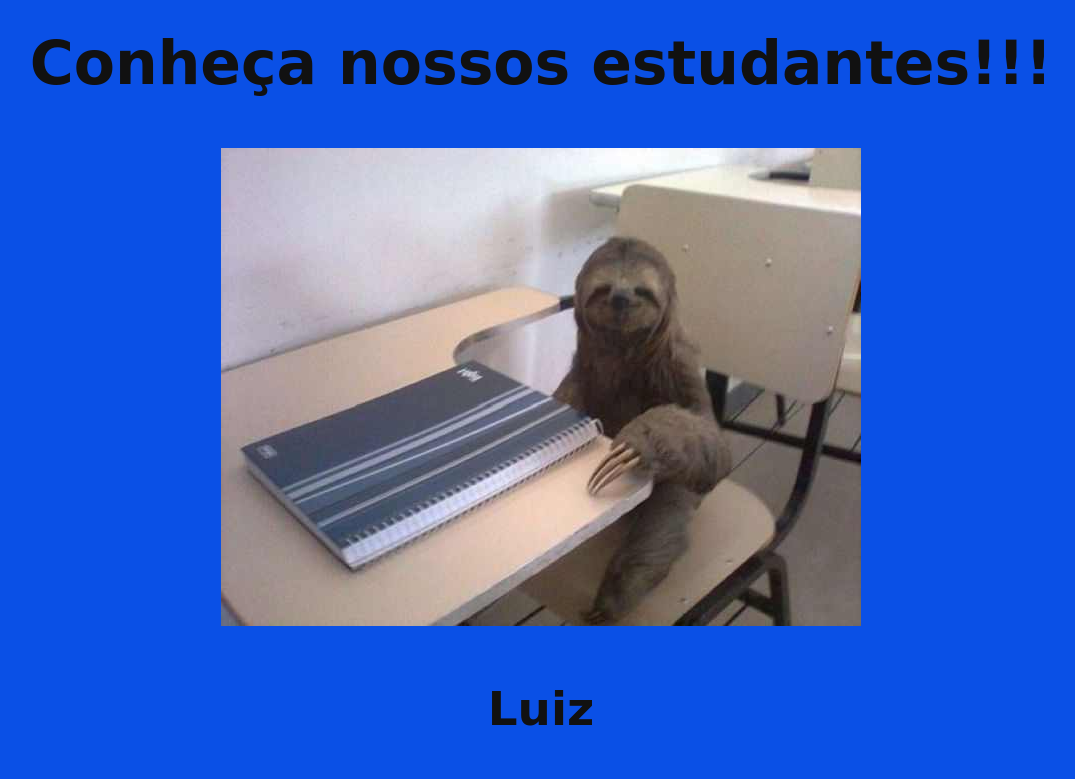
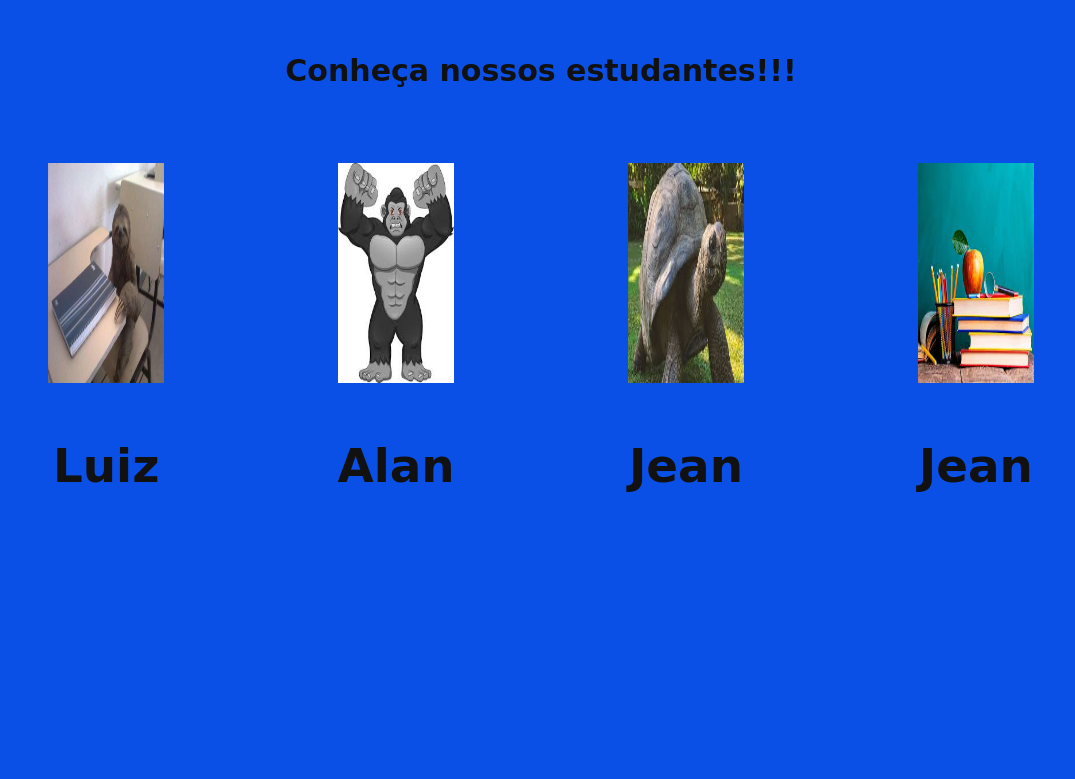
Before and after one commit to ricardoNovaski/bagulho, a plain HTML site: page index.html in a window 1280 px wide. Shown: the part 3720-4499 px from the top of the page, without its empty margins (99-1174 px from the left). After the commit the page ends 4268 px from the top, so only its background shows below. Drawn offline with Linux system fonts and the light colour scheme.

Commit message:
Add files via upload

```diff
--- a/index.html
+++ b/index.html
@@ -63,31 +63,40 @@
 
 <section class="estudante">
   <h2 class="estudante-titulo"> Conheça nossos estudantes!!!</h2>
-  <div>
+    <div class="estudante-todos">
+
+
+
+  <div class="estudante-div">
 
     <img class="aluno-um" src="./img/ana.jpg">
     <h3>Luiz</h3>
   </div>
 
 
-  <div>
+  <div class="estudante-div">
 
-    <img src="./img/leo.jpg">
+    <img class="aluno-um" src="./img/download.jpeg">
     <h3>Alan</h3>
   </div>
 
 
-<div>
-    <img src="./img/images.jpeg">
+<div  class="estudante-div">
+
+    <img class="aluno-um" src="./img/jean.jpeg">
     <h3>Jean</h3>
 
   </div>
 
 
-  <div>
-    <img src="./img/images.jpeg">
+  <div class="estudante-div">
+
+    <img class="aluno-um" src="./img/images.jpeg">
     <h3>Jean</h3>
 
+
+
+  </div>
   </div>
 
 </section>
--- a/style.css
+++ b/style.css
@@ -56,8 +56,8 @@ font-family: cursive; }
 
 .aluno-um{
 
-    width: 40%
-    height:220px;
+    width: 40%;
+    height:220px;}
 
     .estudante-titulo
     {
@@ -65,3 +65,11 @@ font-family: cursive; }
         padding: 50px 0;
     font-size: 30px;
 }
+
+.estudante-div {
+    text-align: center;
+}
+.estudante-todos {
+    display: grid;
+     grid-template-columns: 25% 25% 25% 25%;
+}
```
Also changed, not shown: img/download.jpeg (added), img/jean.jpeg (added).
